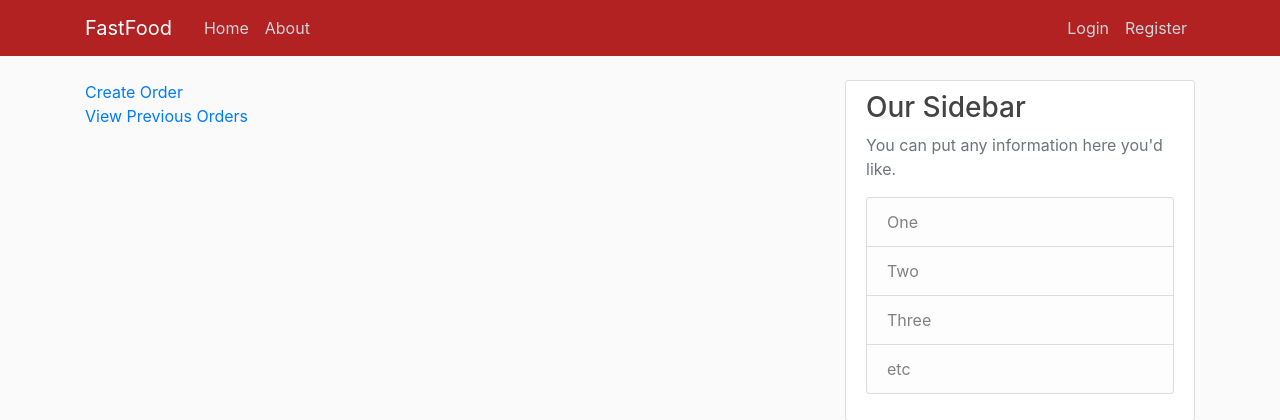
After one commit to naichuan-zhang/CS4227-Project, a Django app: page /order/ in a window 1280 px wide. The commit adds this page. Shown: the top 420 px of the page. Run offline with Django 3.2, Linux system fonts and the light colour scheme; parts of the project's set-up code (start-up, migrations or seed data) failed here and were passed over; some libraries are stand-ins or nearby versions.

Commit message:
Added Some Navigation for Order

```diff
--- a/order/urls.py
+++ b/order/urls.py
@@ -3,5 +3,7 @@
 from order import views
 
 urlpatterns = [
-    path('show/', views.show, name='show'),
+    path('', views.order, name='order'),
+    path('create/', views.create_order, name='create_order'),
+    path('previous/', views.view_orders, name='view_orders'),
 ]
--- a/order/views.py
+++ b/order/views.py
@@ -2,5 +2,13 @@
 from django.shortcuts import render
 
 
-def show(request):
-    return HttpResponse('show order here')
+def order(request):
+    return render(request, 'main/order.html')
+
+
+def create_order(request):
+    return render(request, 'order/create_order.html')
+
+
+def view_orders(request):
+    return render(request, 'order/view_orders.html')
--- a/templates/base.html
+++ b/templates/base.html
@@ -34,11 +34,11 @@
             <div class="navbar-nav mr-auto">
               {% if request.session.user_id %}
                 <a class="nav-item nav-link" href="{% url 'home' %}">Home</a>
-                <a class="nav-item nav-link" href="{% url 'show' %}">Order</a>
-                <a class="nav-item nav-link" href="{% url 'home' %}">About</a>
+                <a class="nav-item nav-link" href="{% url 'order' %}">Order</a>
+                <a class="nav-item nav-link" href="{% url 'about' %}">About</a>
               {% else %}
                 <a class="nav-item nav-link" href="{% url 'home' %}">Home</a>
-                <a class="nav-item nav-link" href="{% url 'home' %}">About</a>
+                <a class="nav-item nav-link" href="{% url 'about' %}">About</a>
               {% endif %}
             </div>
             <!-- Navbar Right Side -->
--- /dev/null
+++ b/templates/main/about.html
@@ -0,0 +1 @@
+{% extends 'base.html' %}
--- /dev/null
+++ b/templates/main/order.html
@@ -0,0 +1,9 @@
+{% extends 'base.html' %}
+
+{% block content %}
+    <div class="options">
+        <a href="{% url 'create_order' %}">Create Order</a>
+        <br>
+        <a href="{% url 'view_orders' %}">View Previous Orders</a>
+    </div>
+{% endblock %}
--- /dev/null
+++ b/templates/order/create_order.html
@@ -0,0 +1 @@
+{% extends 'base.html' %}
--- /dev/null
+++ b/templates/order/view_orders.html
@@ -0,0 +1 @@
+{% extends 'base.html' %}
--- a/user/urls.py
+++ b/user/urls.py
@@ -9,6 +9,6 @@
     path('login/', views.login, name='login'),
     path('checkuser/', views.check_user, name='checkuser'),
     path('logout/', views.logout, name='logout'),
-    path('me/', views.me, name='me'),
+    path('profile/', views.me, name='me'),
     path('activate/', views.activate, name='activate'),
 ]
--- a/user/views.py
+++ b/user/views.py
@@ -16,6 +16,10 @@
 
 def home(request):
     return render(request, 'main/home.html')
+
+
+def about(request):
+    return render(request, 'main/about.html')
 
 
 def me(request):
```
